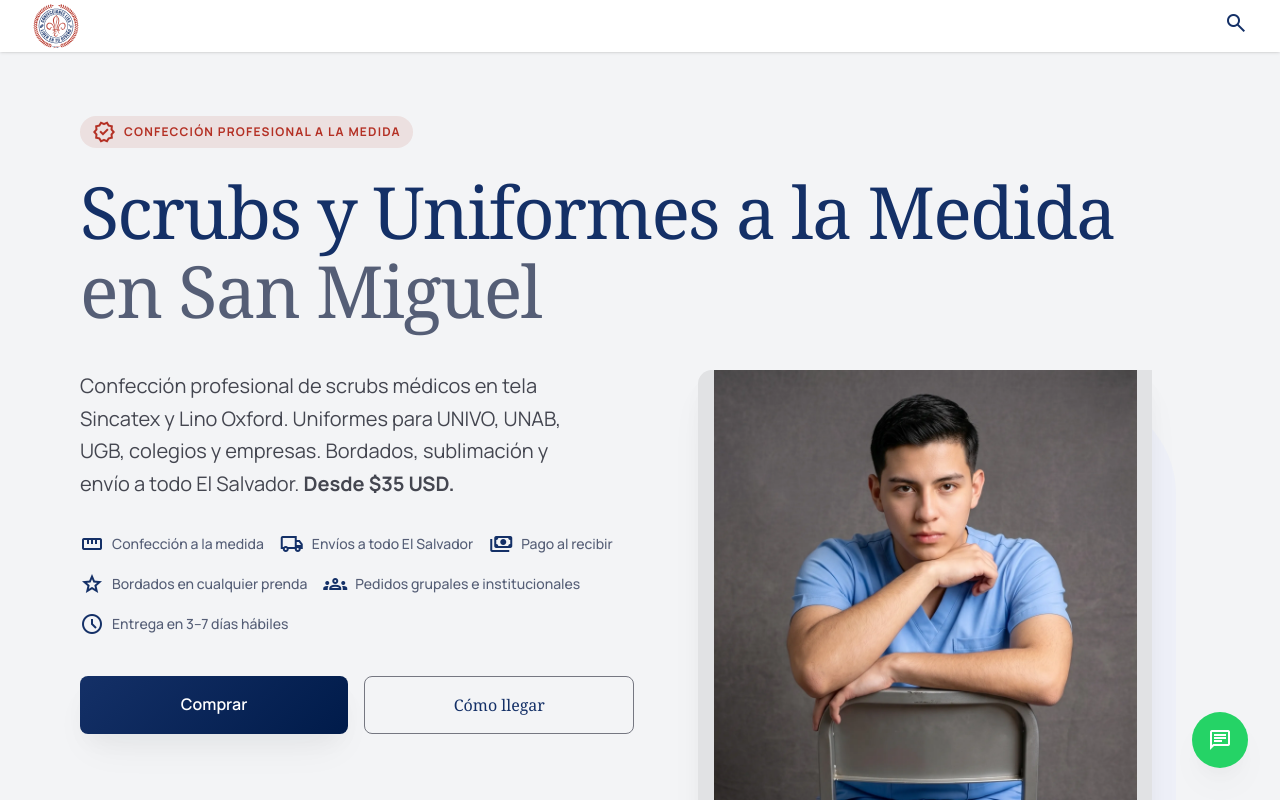
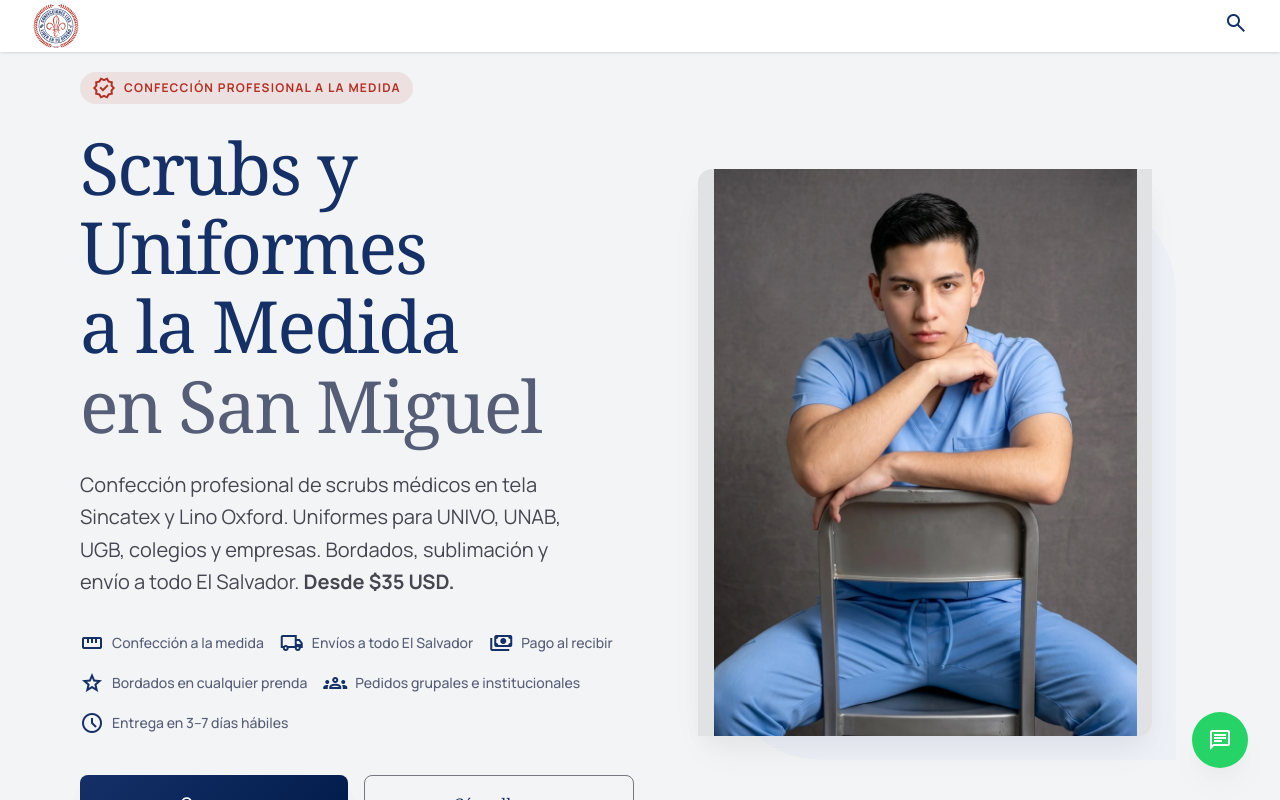
Before and after one commit to carlosm-lab/confeccionesliss, a Next.js app: page / in a window 1280 px wide. Shown: the top 800 px of the page. Built offline with nearby package versions, Linux system fonts and the light colour scheme.

Commit message:
revert: undo hero layout changes

```diff
--- a/src/app/(public)/page.tsx
+++ b/src/app/(public)/page.tsx
@@ -32,32 +32,28 @@
       />
 
       {/* ═══ HERO ═══ */}
-      <section className="bg-surface-container-low relative overflow-hidden px-5 pt-10 pb-14 md:px-8 lg:pt-16 lg:pb-28">
-        <div className="mx-auto flex max-w-screen-2xl flex-col gap-10 lg:pr-24 lg:pl-12">
-          {/* Header Area (Above Grid) */}
-          <div className="flex flex-col items-center text-center lg:items-start lg:text-left">
+      <section className="bg-surface-container-low relative overflow-hidden px-5 pt-5 pb-14 md:px-8 lg:pb-28">
+        <div className="mx-auto flex max-w-screen-2xl flex-col items-center gap-16 lg:flex-row lg:pr-24 lg:pl-12">
+          <div className="z-10 flex w-full flex-col items-start lg:w-[55%]">
             <div className="bg-tertiary/10 text-tertiary mb-4 flex w-fit items-center gap-2 rounded-full px-3 py-1 text-xs font-bold tracking-widest uppercase lg:mb-6">
               <span className="material-symbols-outlined text-[16px]">
                 verified
               </span>
               Confección profesional a la medida
             </div>
-            <h1 className="text-primary font-serif text-[2rem] leading-[1.15] tracking-tight md:text-5xl lg:text-7xl lg:leading-[1.1]">
-              Scrubs y Uniformes a la Medida{" "}
+            <h1 className="text-primary mb-4 font-serif text-[2rem] leading-[1.15] tracking-tight md:text-5xl lg:mb-6 lg:text-7xl lg:leading-[1.1]">
+              Scrubs y Uniformes
+              <br className="hidden lg:inline" /> a la Medida{" "}
+              <br className="hidden lg:inline" />
               <span className="text-secondary">en San Miguel</span>
             </h1>
-          </div>
-
-          {/* Grid Area (Text and Photo) */}
-          <div className="flex flex-col items-center gap-16 lg:flex-row lg:items-start">
-            <div className="z-10 flex w-full flex-col items-center text-center lg:w-[55%] lg:items-start lg:text-left">
             <p className="text-on-surface-variant font-body mb-6 max-w-lg text-base leading-relaxed md:text-lg lg:mb-8 lg:text-xl">
               Confección profesional de scrubs médicos en tela Sincatex y Lino
               Oxford. Uniformes para UNIVO, UNAB, UGB, colegios y empresas.
               Bordados, sublimación y envío a todo El Salvador.{" "}
               <strong>Desde $35 USD.</strong>
             </p>
-              <div className="mb-10 grid grid-cols-2 gap-x-4 gap-y-3 md:flex md:flex-wrap md:justify-center md:gap-4 lg:justify-start">
+            <div className="mb-10 grid grid-cols-2 gap-x-4 gap-y-3 md:flex md:flex-wrap md:gap-4">
               {heroTrustBadges.map((b) => (
                 <div
                   key={b.text}
@@ -70,12 +66,12 @@
                 </div>
               ))}
             </div>
-              <div className="flex w-full flex-col gap-3 sm:flex-row sm:justify-center sm:gap-4 lg:justify-start">
+            <div className="flex w-full flex-col gap-3 sm:flex-row sm:gap-4">
               <a
                 href="https://confeccionesliss.axkar.com/"
                 target="_blank"
                 rel="noopener noreferrer"
-                  className="btn-gradient font-body ambient-shadow max-w-xs flex-1 rounded-md py-4 text-center font-semibold whitespace-nowrap text-white transition-opacity hover:opacity-90"
+                className="btn-gradient font-body ambient-shadow flex-1 rounded-md py-4 text-center font-semibold whitespace-nowrap text-white transition-opacity hover:opacity-90"
               >
                 Comprar
               </a>
@@ -83,14 +79,12 @@
                 href="https://maps.app.goo.gl/XSs2vgjLG8uvJGoQ7"
                 target="_blank"
                 rel="noopener noreferrer"
-                  className="border-outline text-primary hover:bg-surface-variant/50 max-w-xs flex-1 rounded-md border bg-transparent py-4 text-center font-serif font-medium whitespace-nowrap transition-colors"
+                className="border-outline text-primary hover:bg-surface-variant/50 flex-1 rounded-md border bg-transparent py-4 text-center font-serif font-medium whitespace-nowrap transition-colors"
               >
                 Cómo llegar
               </a>
             </div>
           </div>
-
-            {/* Image Area */}
           <div className="relative w-full lg:w-[45%]">
             <div className="bg-primary-container absolute inset-0 translate-x-6 translate-y-6 transform rounded-tr-[100px] rounded-bl-[100px] opacity-20" />
             <div className="ambient-shadow bg-surface-container-highest relative z-10 aspect-[4/5] overflow-hidden rounded-tl-xl rounded-br-xl">
@@ -102,7 +96,6 @@
                 src="/images/uniformes/portada.webp"
                 priority
               />
-              </div>
             </div>
           </div>
         </div>
```
Lines whose indentation alone changed are shown as unchanged.
